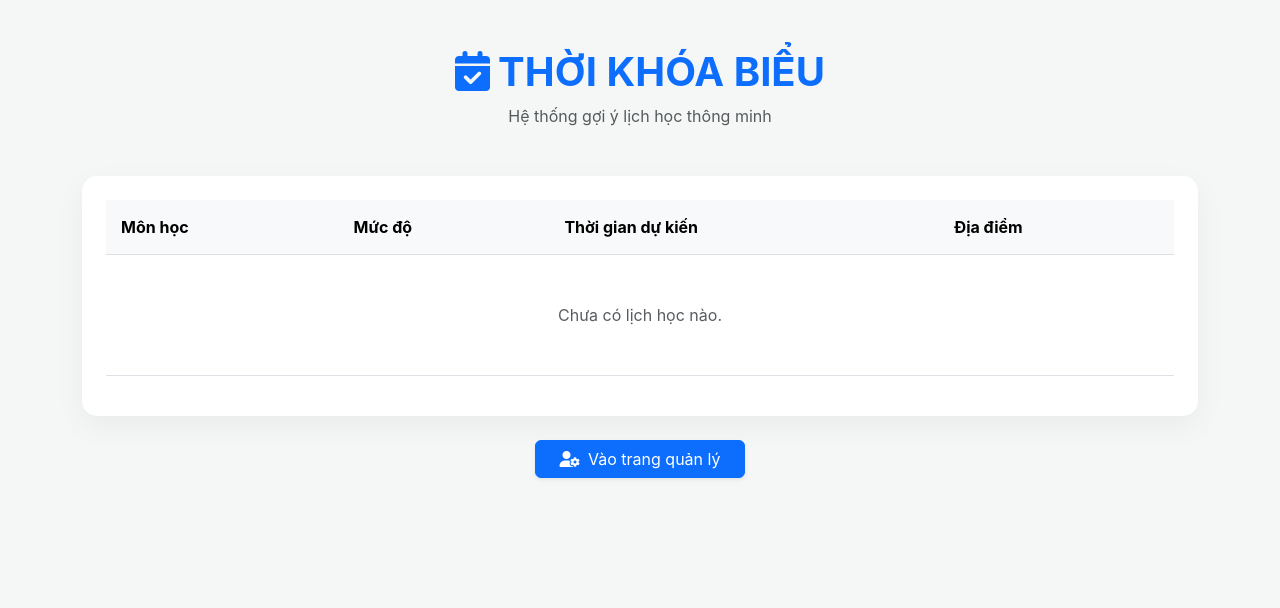
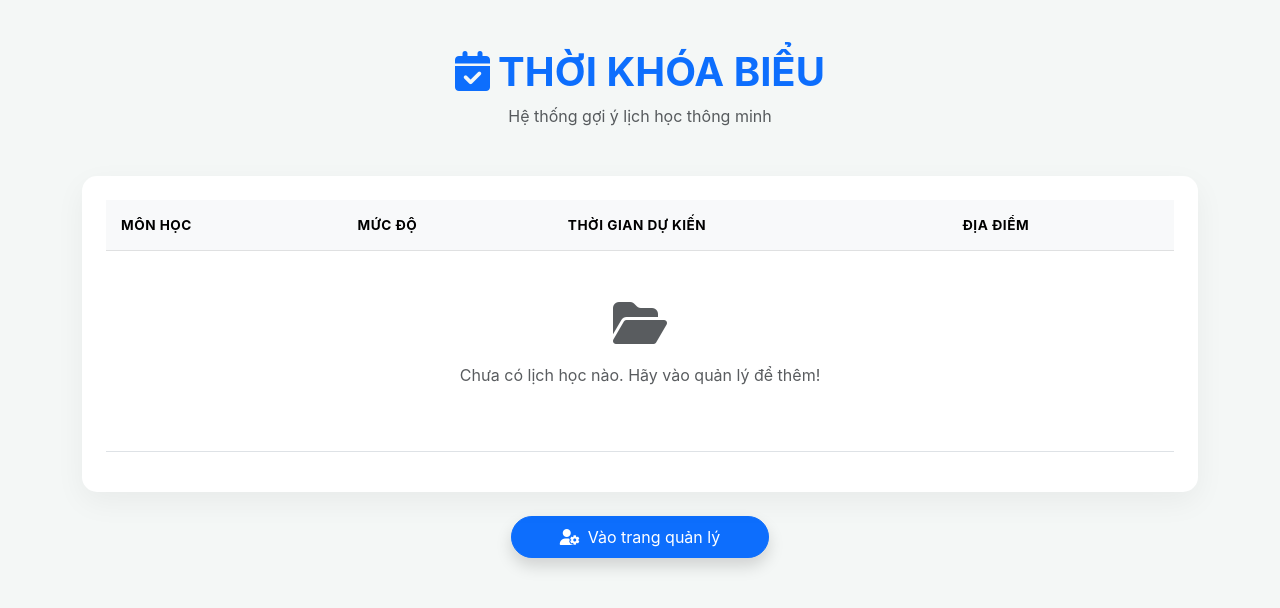
Before and after one commit to ngolenghia/website-thoikhoabieu, a Django app: template schedule/templates/schedule/home.html in a window 1280 px wide. Shown: the top 608 px of the page. Run offline with Django 5.2, Linux system fonts and the light colour scheme; the template is opened without the code that fills it, so the values that code supplies are empty.

Commit message:
Fix static and settings for Azure

```diff
--- a/schedule/templates/schedule/home.html
+++ b/schedule/templates/schedule/home.html
@@ -2,15 +2,14 @@
 <html lang="vi">
 <head>
     <meta charset="UTF-8">
-    <meta name="viewport" content="width=device-width, initial-scale=1.0">
+    <meta name="viewport" content="width=device-width, initial-scale=1.0, maximum-scale=1.0, user-scalable=no">
     <link href="https://cdn.jsdelivr.net/npm/bootstrap@5.3.0/dist/css/bootstrap.min.css" rel="stylesheet">
-    <link rel="stylesheet" href="https://cdnjs.cloudflare.com/ajax/libs/font-awesome/6.0.0/css/all.min.css">
+    <link rel="stylesheet" href="https://cdnjs.cloudflare.com/ajax/libs/font-awesome/6.4.0/css/all.min.css">
     <title>Lịch Học Của Tôi</title>
     <style>
-        /* Tổng thể */
         body {
             background: #f4f7f6;
-            font-family: 'Inter', sans-serif;
+            font-family: 'Inter', -apple-system, sans-serif;
             margin: 0;
             overflow-x: hidden;
         }
@@ -34,43 +33,51 @@
             font-weight: 600;
             color: #2f3542;
             display: inline-flex;
-            gap: 5px;
+            gap: 8px;
             white-space: nowrap;
         }
 
         .table-responsive {
             border: none;
             overflow-x: auto;
-            -webkit-overflow-scrolling: touch;
         }
 
         table {
-            min-width: 700px;
+            min-width: 600px;
         }
 
         th {
             white-space: nowrap;
             background-color: #f8f9fa !important;
             padding: 15px !important;
+            font-size: 0.85rem;
+            text-transform: uppercase;
+            letter-spacing: 0.5px;
+            color: #747d8c;
+        }
+
+        .badge {
+            font-weight: 500;
+            letter-spacing: 0.3px;
         }
 
         @media (max-width: 576px) {
             h1 { font-size: 1.4rem !important; }
             .container-fluid { padding: 10px !important; }
-            .time-box { font-size: 0.85rem; }
+            .time-box { font-size: 0.85rem; padding: 6px 10px; }
         }
     </style>
 </head>
 <body class="py-4 py-md-5">
     <div class="container-fluid container-md">
         <div class="text-center mb-4 mb-md-5">
-            <h1 class="fw-bold text-primary">
+            <h1 class="fw-bold text-primary mb-2">
                 <i class="fa-solid fa-calendar-check me-2"></i>THỜI KHÓA BIỂU
             </h1>
             <p class="text-muted">Hệ thống gợi ý lịch học thông minh</p>
         </div>
 
-        <div class="card main-card p-3 p-md-4">
+        <div class="card main-card p-2 p-md-4">
             <div class="table-responsive">
                 <table class="table table-hover align-middle">
                     <thead class="table-light">
@@ -85,34 +92,43 @@
                         {% for item in lich %}
                         <tr>
                             <td>
-                                <span class="fw-bold text-dark">{{ item.ten_mon }}</span>
+                                <div class="d-flex align-items-center">
+                                    <div class="p-2 bg-primary bg-opacity-10 rounded me-3 d-none d-sm-block">
+                                        <i class="fa-solid fa-book-open text-primary"></i>
+                                    </div>
+                                    <span class="fw-bold text-dark">{{ item.ten_mon }}</span>
+                                </div>
                             </td>
                             <td>
-                                {# SỬA LỖI TẠI ĐÂY: Chuyển sang chữ thường để khớp với database #}
                                 {% if item.do_kho == 'cao' %}
-                                    <span class="badge bg-cao px-3 py-2">Khó (Sáng)</span>
+                                    <span class="badge bg-cao rounded-pill px-3 py-2">Khó (Sáng)</span>
                                 {% elif item.do_kho == 'vua' %}
-                                    <span class="badge bg-vua px-3 py-2">Trung bình (Chiều)</span>
+                                    <span class="badge bg-vua rounded-pill px-3 py-2">Trung bình (Chiều)</span>
                                 {% else %}
-                                    <span class="badge bg-thap px-3 py-2">Dễ/Phụ (Tối)</span>
+                                    <span class="badge bg-thap rounded-pill px-3 py-2">Dễ/Phụ (Tối)</span>
                                 {% endif %}
                             </td>
                             <td>
                                 <div class="time-box">
-                                    <span><i class="far fa-clock me-1"></i>{{ item.thoi_gian|date:"H:i" }}</span>
-                                    <span>|</span>
-                                    <span><i class="far fa-calendar-alt me-1"></i>{{ item.thoi_gian|date:"d/m/Y" }}</span>
+                                    <span><i class="far fa-clock me-1 text-primary"></i>{{ item.thoi_gian|date:"H:i" }}</span>
+                                    <span class="text-muted opacity-50">|</span>
+                                    <span><i class="far fa-calendar-alt me-1 text-primary"></i>{{ item.thoi_gian|date:"d/m/Y" }}</span>
                                 </div>
                             </td>
                             <td>
-                                <span class="text-muted">
+                                <span class="text-secondary">
                                     <i class="fa-solid fa-location-dot me-1 text-danger"></i>
                                     {{ item.phong_hoc|default:"Chưa rõ" }}
                                 </span>
                             </td>
                         </tr>
                         {% empty %}
-                        <tr><td colspan="4" class="text-center py-5 text-muted">Chưa có lịch học nào.</td></tr>
+                        <tr>
+                            <td colspan="4" class="text-center py-5 text-muted">
+                                <i class="fa-solid fa-folder-open fa-3x mb-3 opacity-20"></i>
+                                <p>Chưa có lịch học nào. Hãy vào quản lý để thêm!</p>
+                            </td>
+                        </tr>
                         {% endfor %}
                     </tbody>
                 </table>
@@ -120,8 +136,8 @@
         </div>
 
         <div class="text-center mt-4">
-            <a href="{% url 'manage' %}" class="btn btn-primary px-4 shadow-sm">
-                <i class="fa-solid fa-user-gear me-1"></i> Vào trang quản lý
+            <a href="{% url 'manage' %}" class="btn btn-primary px-5 py-2 shadow rounded-pill hover-zoom">
+                <i class="fa-solid fa-user-gear me-2"></i>Vào trang quản lý
             </a>
         </div>
     </div>
```
